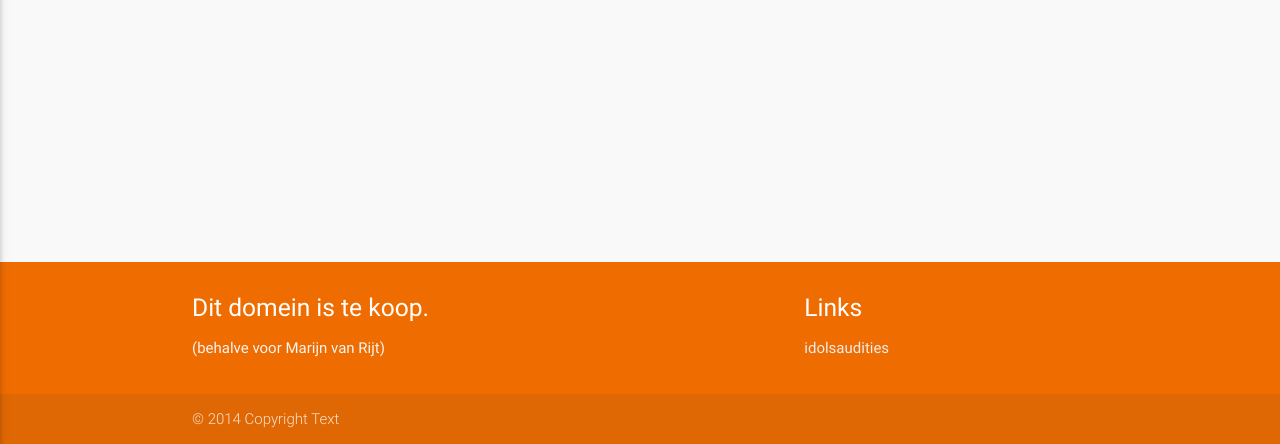
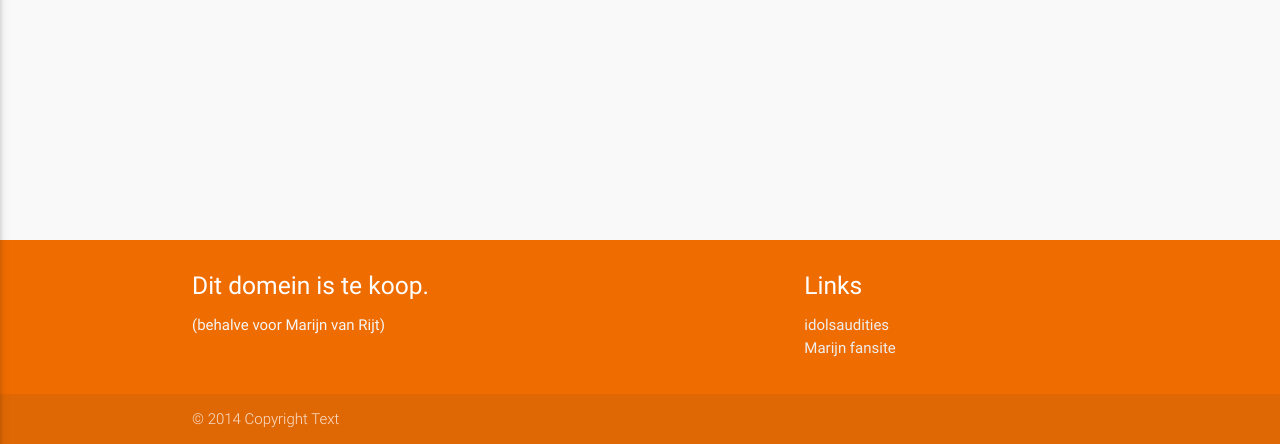
Before and after one commit to JermaineCole/isMarijnJarig, a PHP site: page / in a window 1280 px wide. Shown: the part 356-800 px from the top of the page. Run offline with PHP 8.4, Linux system fonts and the light colour scheme; some libraries are stand-ins or nearby versions.

Commit message:
fansite link

```diff
--- a/index.php
+++ b/index.php
@@ -71,6 +71,7 @@
                 <h5 class="white-text">Links</h5>
                 <ul>
                   <li><a class="grey-text text-lighten-3" href="http://idolsaudities.nl">idolsaudities</a></li>
+                  <li><a class="grey-text text-lighten-3" href="http://sonnyluu.nl/Marijn/demo.html">Marijn fansite</a></li>
                 </ul>
               </div>
             </div>
```
